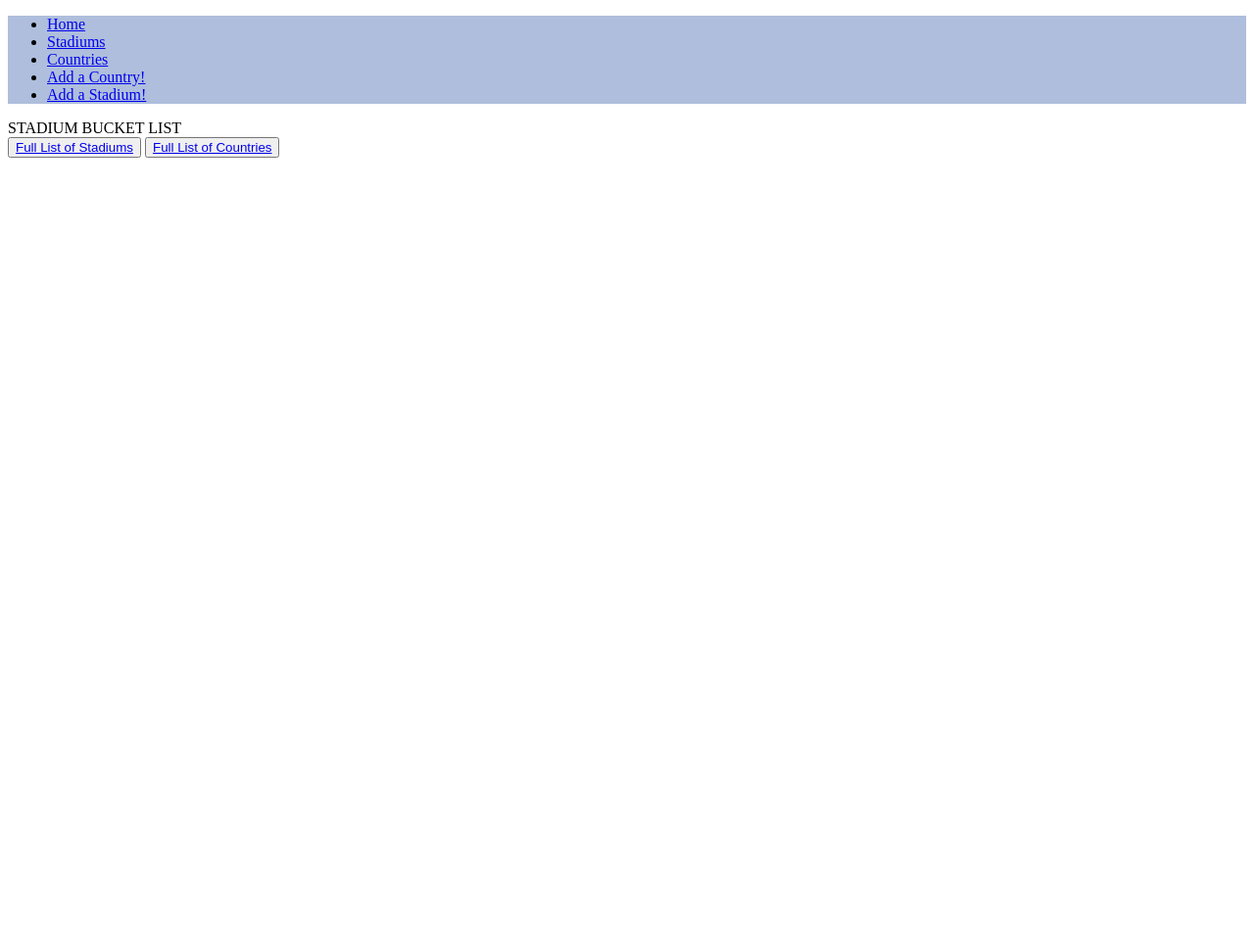
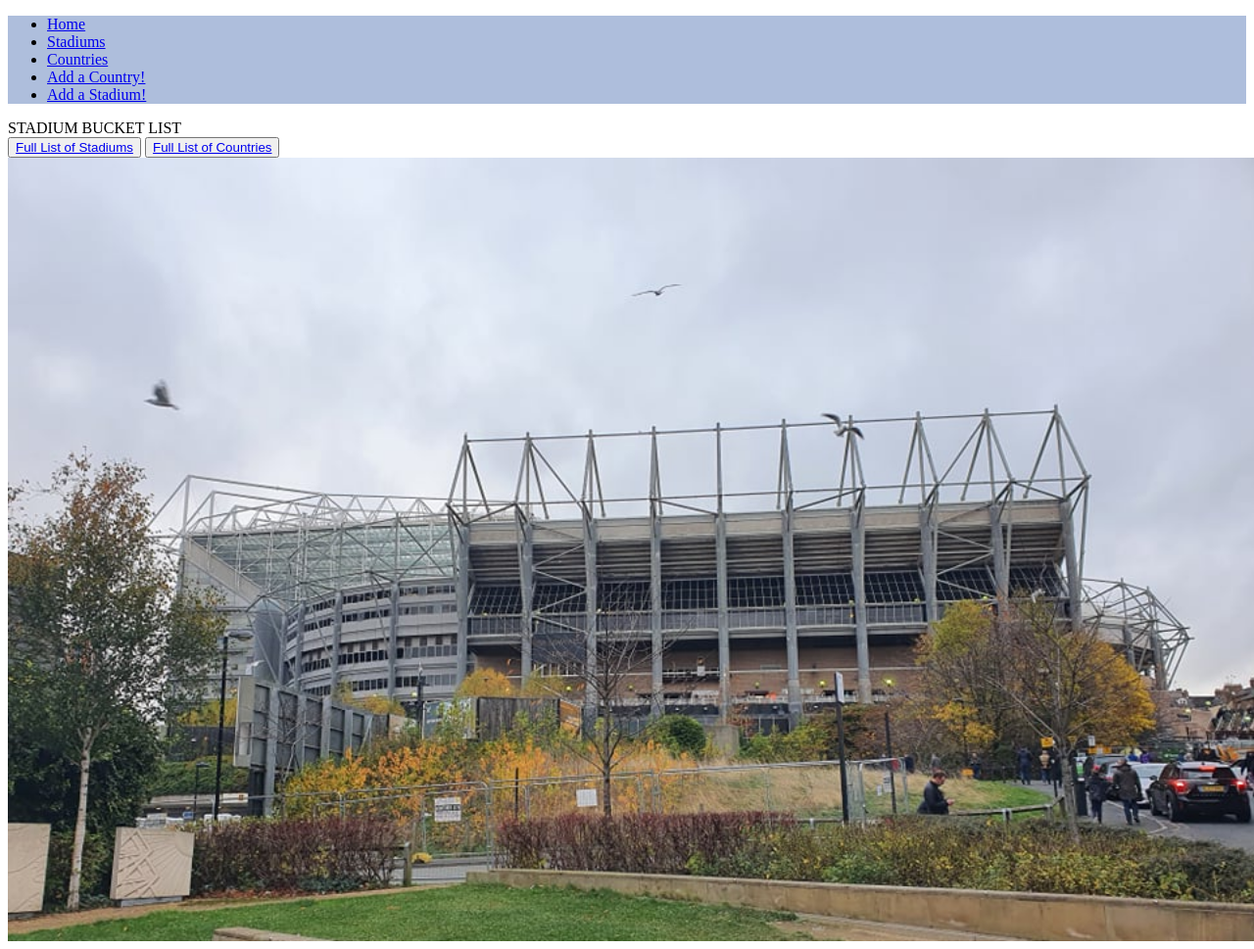
Before and after one commit to garyb6/Project1, a Flask app: page / in a window 1280 px wide. Shown: the whole page at 98% size. Run offline with Flask 2, Linux system fonts and the light colour scheme.

Commit message:
background image on homepage

```diff
--- a/static/css/style.css
+++ b/static/css/style.css
@@ -3,7 +3,7 @@
 #image {
     width:100vw;
     height:100vh;
-    background-image: ("images/SJP.jpg");
+    background-image: url(/static/images/SJP.jpg);
     background-repeat: no-repeat;
-    background-size: cover;
+    background-size: cover
 }
```
